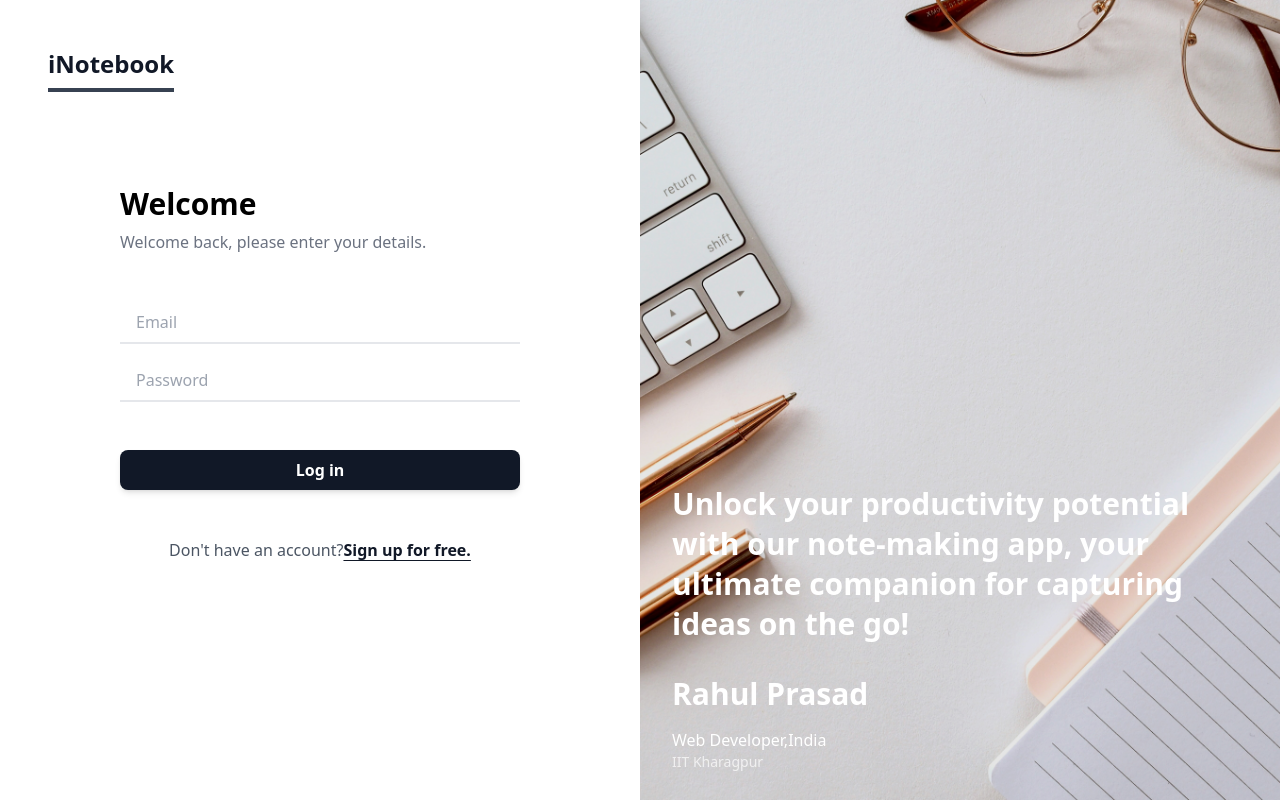
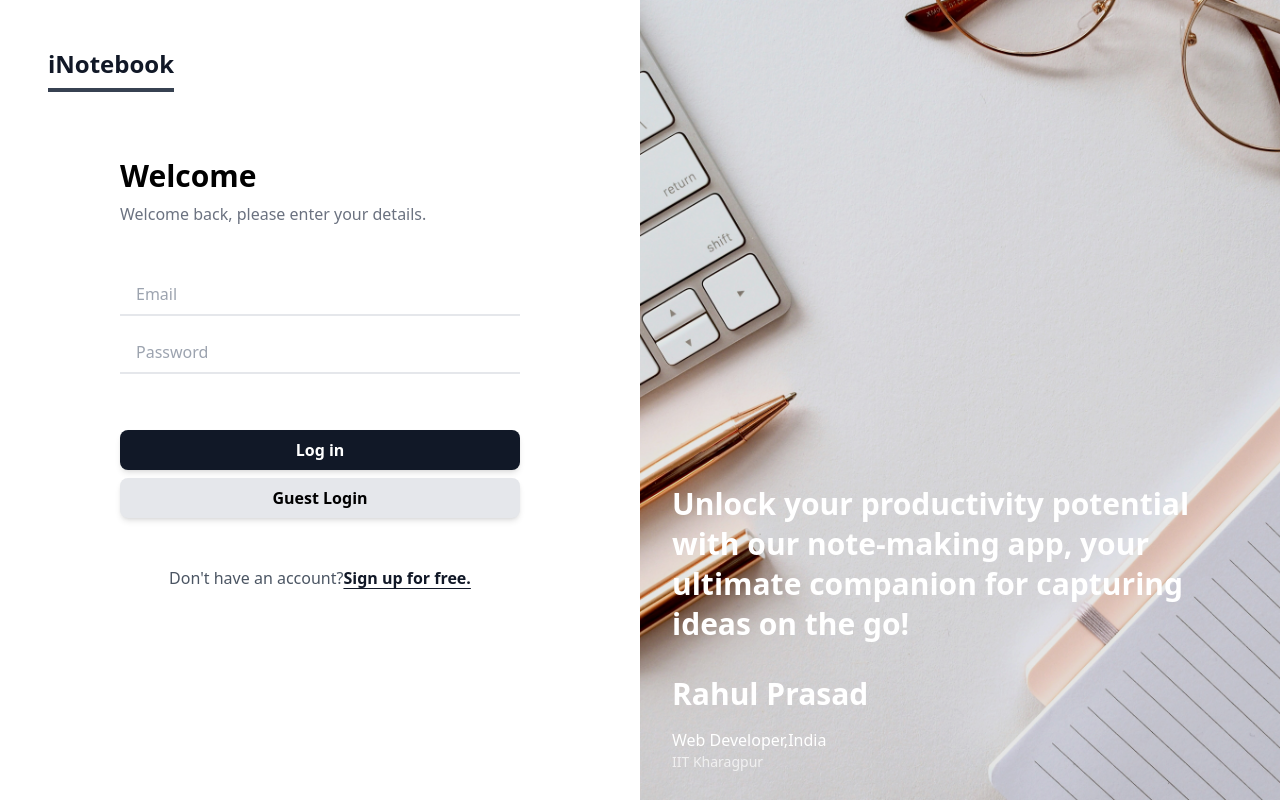
Before and after one commit to rahulprasad00/inotebook, a React (Create React App) app: page /login in a window 1280 px wide. Built offline with nearby package versions, Linux system fonts and the light colour scheme.

Commit message:
guest login added

```diff
--- a/src/components/Login/Login.js
+++ b/src/components/Login/Login.js
@@ -7,6 +7,7 @@ const Login = (props) => {
 
     const host = "http://localhost:5000/";
     const [credentials, setcredentials] = useState({ email: "", password: "" });
+    const [isGuest, setisGuest] = useState(false)
 
     let navigate=useNavigate();
     const handleSubmit = async (e) => {
@@ -37,6 +38,10 @@ const Login = (props) => {
     const onChange = (e) => {
         setcredentials({ ...credentials, [e.target.name]: e.target.value })
     }
+    const handleGuestClick = () => {
+        setcredentials({ email:"guest@example.com" , password:"12345" })
+    }
+
     return (
         <div className="flex flex-wrap">
             <div className="flex w-full flex-col md:w-1/2">
@@ -58,7 +63,8 @@ const Login = (props) => {
                                 <input type="password" id="password" name='password' className="w-full flex-1 appearance-none border-gray-300 bg-white px-4 py-2 text-base text-gray-700 placeholder-gray-400 focus:outline-none" placeholder="Password" value={credentials.password} onChange={onChange} required minLength={5}/>
                             </div>
                         </div>
-                        <button type="submit" className="w-full rounded-lg bg-gray-900 px-4 py-2 text-center text-base font-semibold text-white shadow-md ring-gray-500 ring-offset-2 transition focus:ring-2" >Log in</button>
+                        <button type="submit" className="w-full rounded-lg bg-gray-900 px-4 py-2 my-2 text-center text-base font-semibold text-white shadow-md ring-gray-500 ring-offset-2 transition focus:ring-2" >Log in</button>
+                        <button type="submit" className="w-full rounded-lg bg-gray-200 px-4 py-2 text-center text-base font-semibold text-black shadow-md ring-gray-500 ring-offset-2 transition focus:ring-2" onClick={handleGuestClick}>Guest Login</button>
                     </form>
                     <div className="py-12 text-center">
                         <p className="whitespace-nowrap text-gray-600">
```
